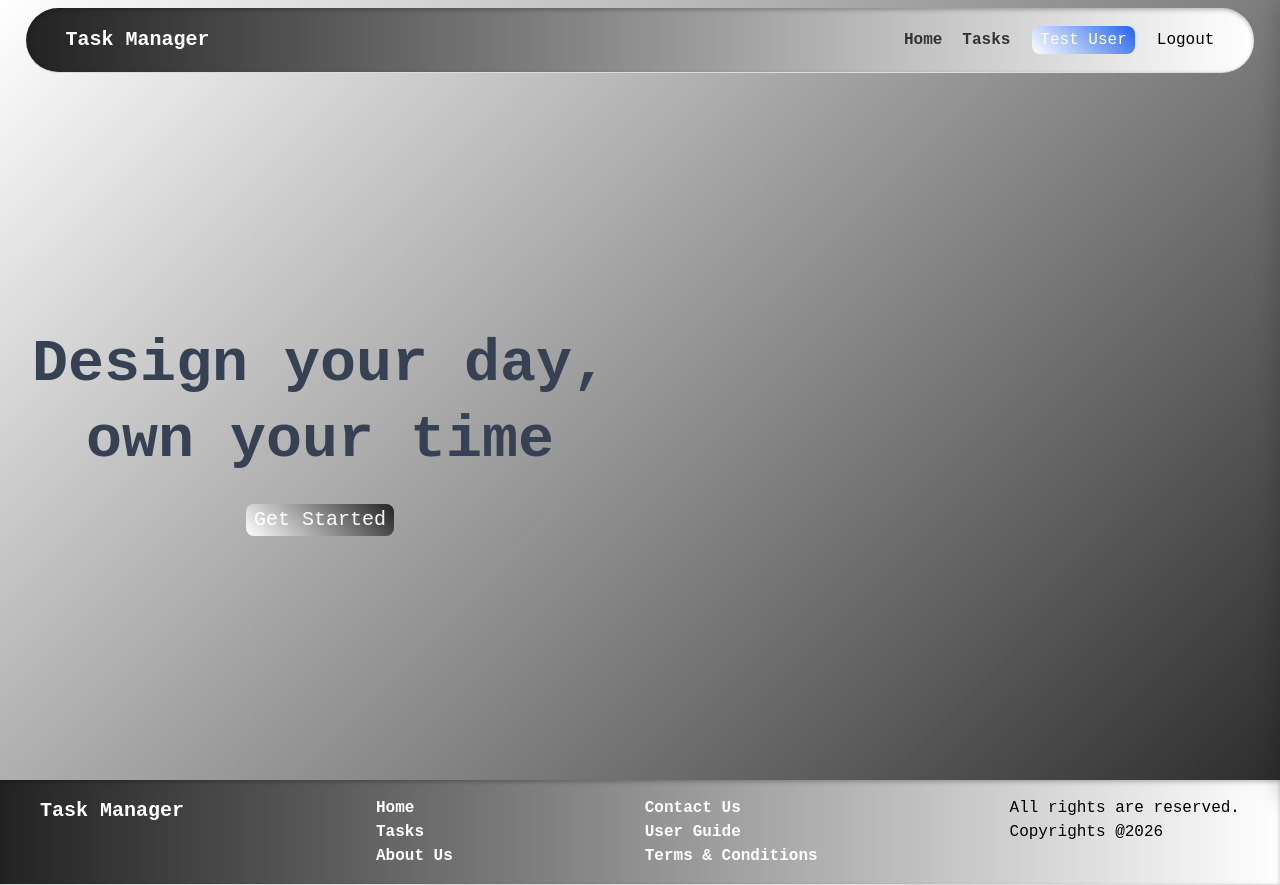
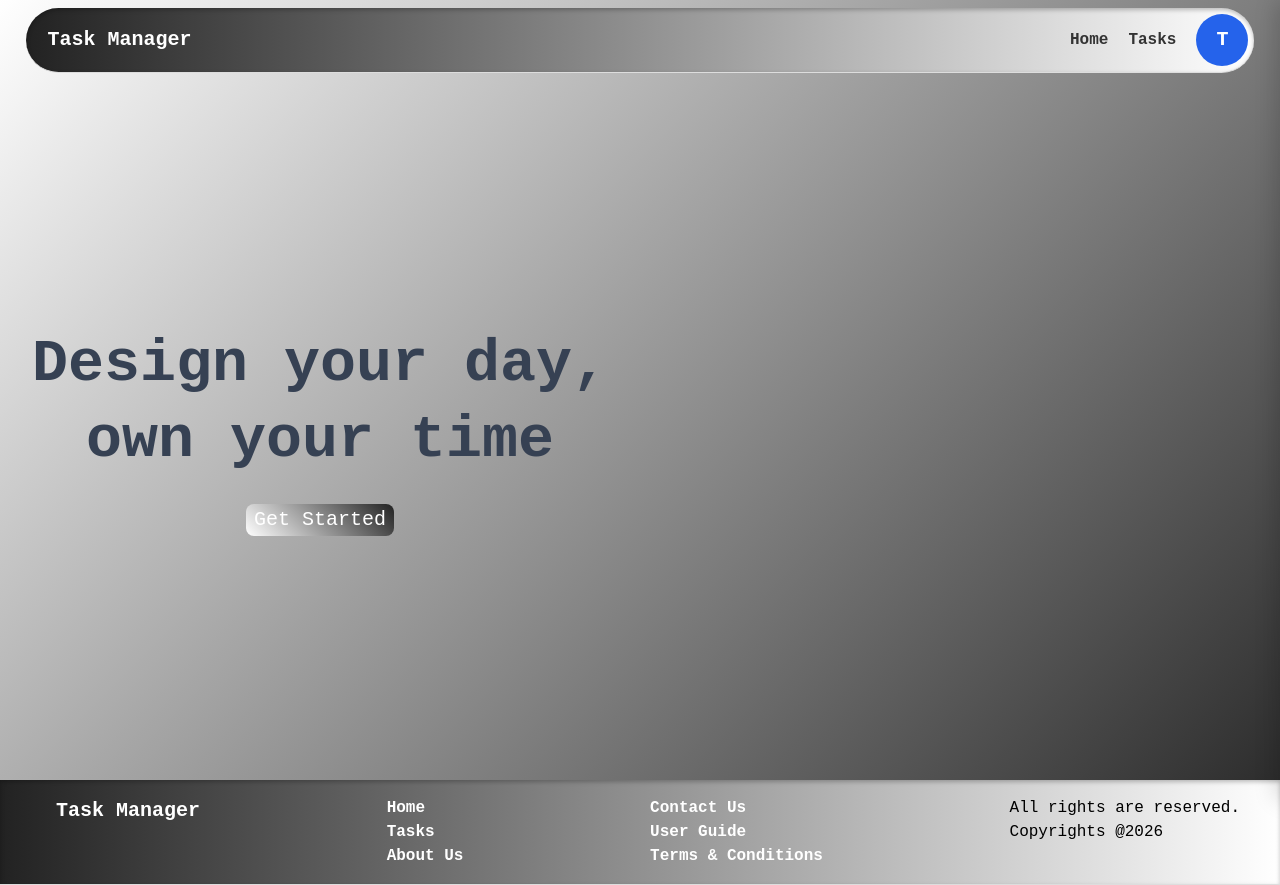
Before and after one commit to abhigodse9556/task-manager-in-laravel-php, a Laravel app: page / in a window 1280 px wide. Run offline with Laravel 12, Linux system fonts and the light colour scheme; a user stored in the database is signed in; data comes from the database, SQL or seed files in the repository; style sheets or scripts are compiled from the project's sources.

Commit message:
Refactor navbar and profile components for improved user experience and styling

```diff
--- a/resources/css/app.css
+++ b/resources/css/app.css
@@ -1,5 +1,8 @@
 @import 'tailwindcss';
 @import './profile.css';
+@import './auth.css';
+@import './tasks.css';
+@import './welcome.css';
 
 @source '../../vendor/laravel/framework/src/Illuminate/Pagination/resources/views/*.blade.php';
 @source '../../storage/framework/views/*.php';
@@ -92,7 +95,7 @@ textarea {
     display: flex;
     justify-content: space-between;
     align-items: center;
-    padding: 16px 40px;
+    padding: 6px;
     background: linear-gradient(270deg, #ffffff, #222);
     border-bottom: 1px solid #ddd;
     margin: 8px;
@@ -108,6 +111,7 @@ textarea {
     font-weight: bold;
     color: #fff;
     text-decoration: none;
+    margin-left: 16px;
 }
 
 .navbar-links {
--- a/resources/views/components/navbar.blade.php
+++ b/resources/views/components/navbar.blade.php
@@ -12,17 +12,12 @@
         <x-button
             type="button"
             id="profile-toggle"
-            class="profile-toggle button btn-primary">
-            {{ Auth::user()->name }}
+            class="profile-toggle cursor-pointer">
+            <div class="profile-avatar">
+                {{ strtoupper(substr(Auth::user()->name, 0, 1)) }}
+            </div>
         </x-button>
         @endauth
-        <form method="POST" action="{{ route('logout') }}">
-            @csrf
-
-            <x-button type="submit">
-                Logout
-            </x-button>
-        </form>
         @else
         <x-button class="button" onclick="window.location.href='/login'">Sign In</x-button>
         @endif
--- a/resources/views/components/profile.blade.php
+++ b/resources/views/components/profile.blade.php
@@ -5,13 +5,13 @@
     <div class="profile-sidebar-header">
         <h2>Profile</h2>
 
-        <button
+        <x-button
             type="button"
             id="profile-close"
             class="profile-close"
             aria-label="Close profile">
             &times;
-        </button>
+        </x-button>
     </div>
 
     <div class="profile-sidebar-content">
@@ -28,15 +28,24 @@
         </div>
 
         <div class="profile-section">
-            <button type="button" class="profile-action">
+            <x-button type="button" class="profile-action">
                 Edit Name
-            </button>
+            </x-button>
 
-            <button type="button" class="profile-action">
+            <x-button type="button" class="profile-action">
                 Reset Password
-            </button>
+            </x-button>
         </div>
 
     </div>
 
+
+    <form method="POST" action="{{ route('logout') }}" class="pl-4">
+        @csrf
+
+        <x-button class="button btn-danger" type="submit">
+            Logout
+        </x-button>
+    </form>
+
 </aside>
```
